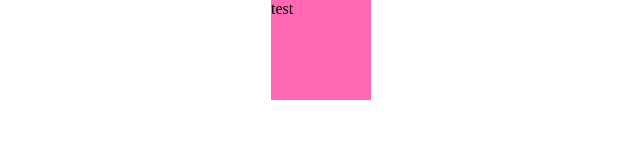
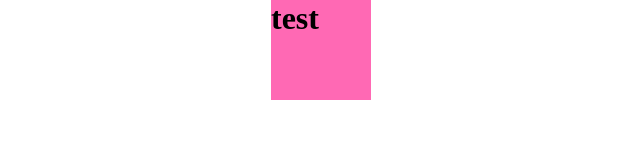
Before and after one commit to tomekb-hatimeria/test, a plain HTML site: page index.html in a window 1280 px wide. Shown: the full height of the page, 319-959 px from the left. Drawn offline with Linux system fonts and the light colour scheme.

Commit message:
add title

```diff
--- a/index.html
+++ b/index.html
@@ -20,7 +20,7 @@
 </head>
 <body>
     <div>
-test
+        <h1>test</h1>
     </div>
 </body>
 </html>
```
